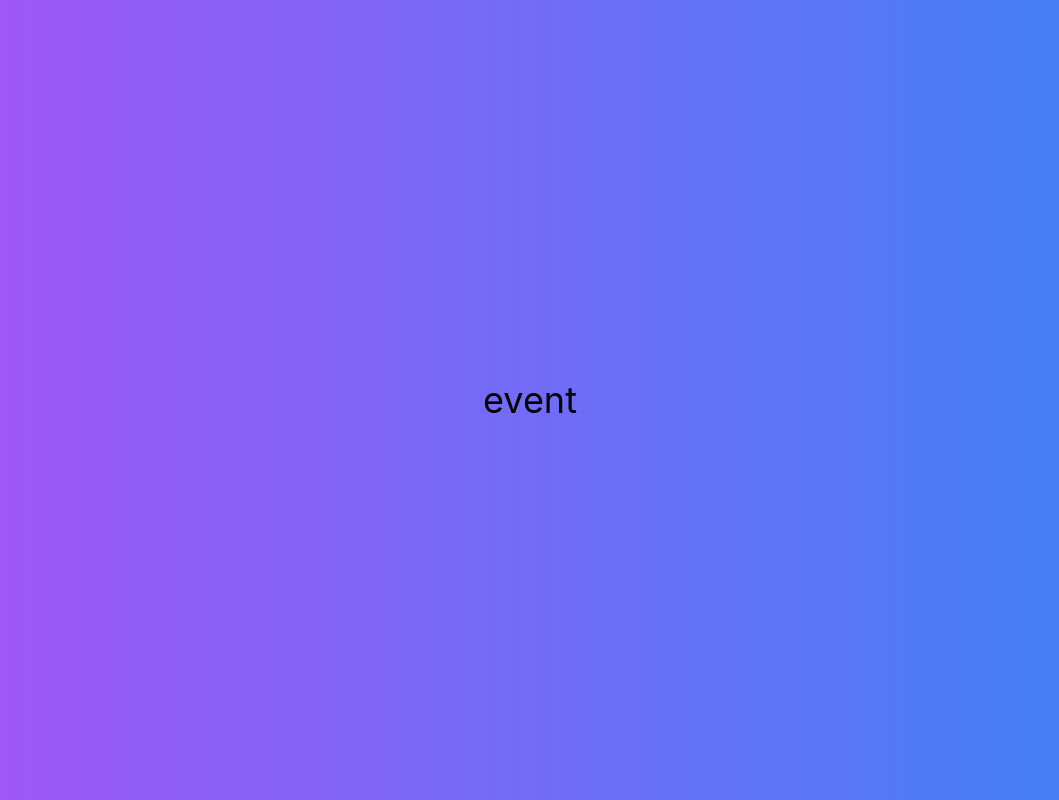
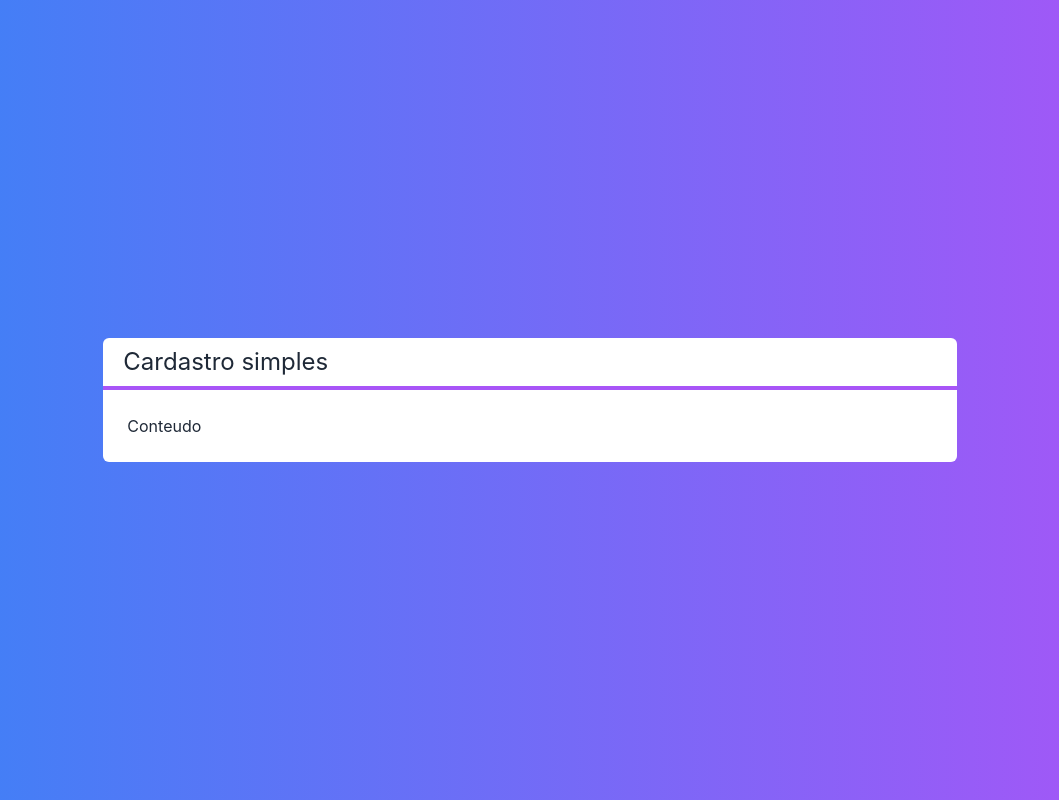
Before and after one commit to luca-henrique/frontend-crud-next, a Next.js app: page / in a window 1280 px wide. Shown: the whole page, without its empty margins (110-1169 px from the left). Built offline with nearby package versions, Linux system fonts and the light colour scheme.

Commit message:
feature: layout e titulo

```diff
--- /dev/null
+++ b/src/components/Layout.tsx
@@ -0,0 +1,16 @@
+import Title from './Title';
+
+interface LayoutProps {
+  title: string;
+  children?: any;
+}
+
+export default function Layout({title, children}: LayoutProps) {
+  return (
+    <div className='flex flex-col w-2/3 bg-white text-gray-800 rounded-md'>
+      <Title title={title} />
+
+      <div className='p-6'>{children}</div>
+    </div>
+  );
+}
--- /dev/null
+++ b/src/components/Title.tsx
@@ -0,0 +1,8 @@
+export default function Title({title}) {
+  return (
+    <div className='flex flex-col justify-center'>
+      <h1 className='px-5 py-2 text-2xl'>{title}</h1>
+      <hr className='border-2 border-purple-500' />
+    </div>
+  );
+}
--- a/src/pages/index.tsx
+++ b/src/pages/index.tsx
@@ -1,7 +1,11 @@
+import Layout from '../components/Layout';
+
 export default function Home() {
   return (
-    <div className='flex h-screen justify-center items-center bg-gradient-to-r from-purple-500 to-blue-500 '>
-      <span className='text-4xl'>event</span>
+    <div className='flex justify-center items-center h-screen bg-gradient-to-r from-blue-500 to-purple-500 text-white'>
+      <Layout title='Cardastro simples'>
+        <span>Conteudo</span>
+      </Layout>
     </div>
   );
 }
--- a/src/styles/globals.css
+++ b/src/styles/globals.css
@@ -18,13 +18,3 @@
 * {
   box-sizing: border-box;
 }
-
-@media (prefers-color-scheme: dark) {
-  html {
-    color-scheme: dark;
-  }
-  body {
-    color: white;
-    background: black;
-  }
-}
```
Also changed, not shown: tsconfig.json (added, +29 -0 lines).
